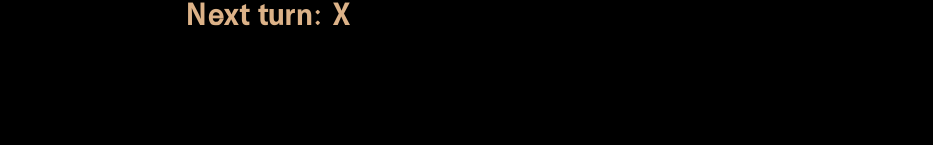
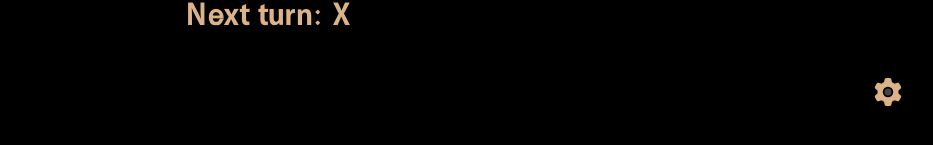
Before and after one commit to abdulrahmanhatem/tic-tac-toe, a React (Create React App) app: page / in a window 1280 px wide. Shown: the part 657-802 px from the top of the page, without its empty margins (340-1273 px from the left). Built offline with nearby package versions, Linux system fonts and the light colour scheme.

Commit message:
rotate icon on hover on settings icon

```diff
--- a/src/assets/styles/styles.css
+++ b/src/assets/styles/styles.css
@@ -206,6 +206,12 @@ svg.line:nth-of-type(4){
   inset-inline-end: 2rem;
   cursor: pointer;
 }
+.settings-icon svg{
+  transition: all ease-in-out .5s;
+}
+.settings-icon:hover svg{
+  rotate: 0 0 1 360deg;
+}
 .settings-icon .inner{
   fill: var(--grey);
 }
--- a/src/components/Game.js
+++ b/src/components/Game.js
@@ -39,7 +39,7 @@ export default function Game() {
 
 
         <span className='settings'>
-          {/* <Settings/> */}
+          <Settings/>
         </span>
       </div>
     )
```
